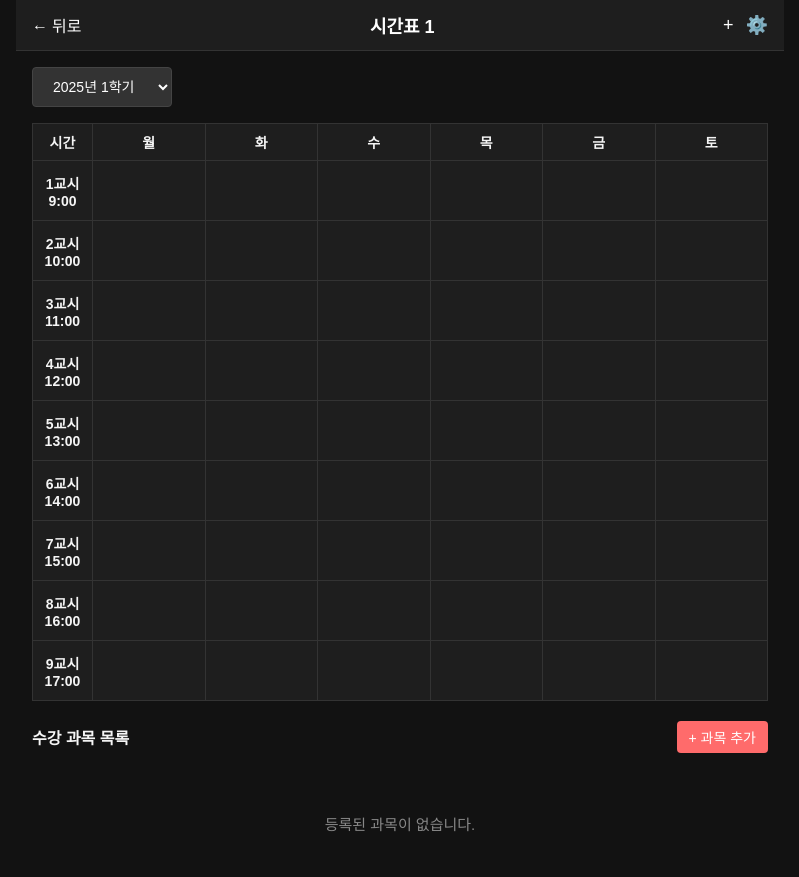
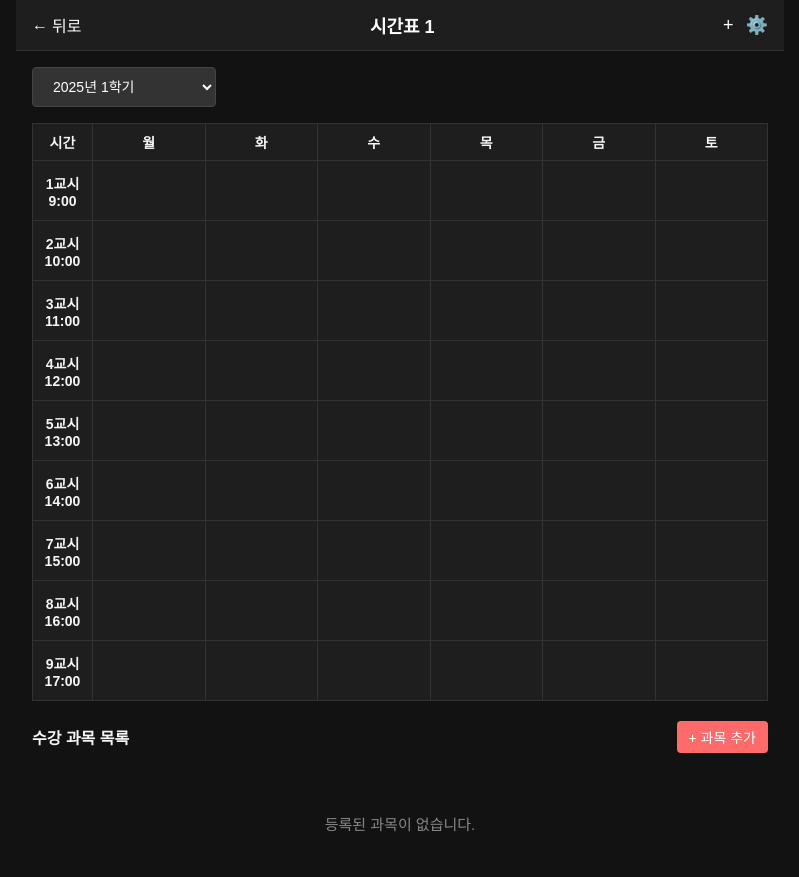
Before and after one commit to 1jang20029/git-project, a plain HTML site: page timetable.html in a window 1280 px wide. Shown: the whole page, without its empty margins (240-1039 px from the left). Drawn offline with Linux system fonts and the light colour scheme.

Commit message:
전체 파일 업데이트

```diff
--- a/timetable.html
+++ b/timetable.html
@@ -68,7 +68,7 @@
         }
 
         .semester-dropdown {
-            width: 19%;
+            width: 25%;
             padding: 10px 16px;
             background-color: #333;
             color: white;
```
